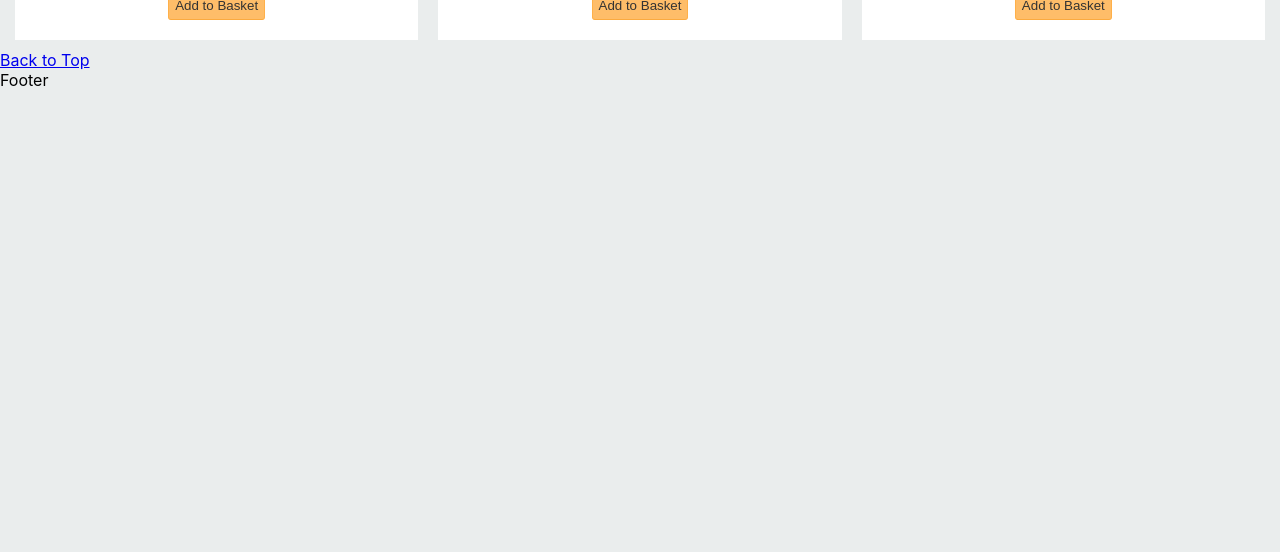
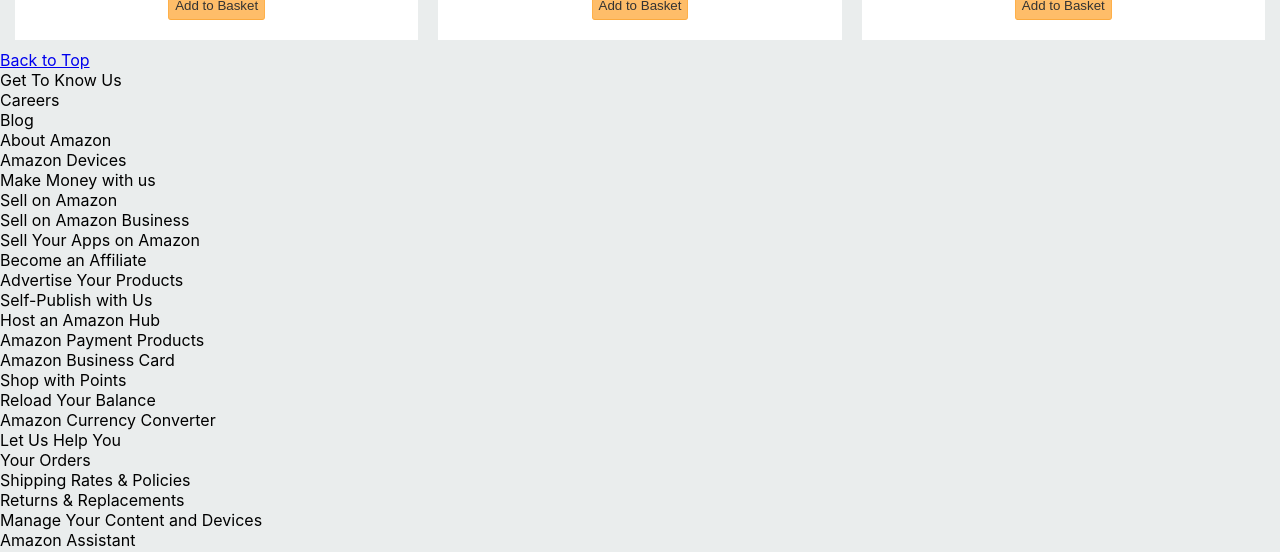
Before and after one commit to HM-8/Amazon-Clone, a React (Create React App) app: page / in a window 1280 px wide. Shown: the part 1774-2326 px from the top of the page. Before the commit the page ends 1864 px from the top, so only its background shows below. Built offline with nearby package versions, Linux system fonts and the light colour scheme; no server answers.

Commit message:
Update Footer.js

```diff
--- a/src/Components/Footer.js
+++ b/src/Components/Footer.js
@@ -1,12 +1,47 @@
-import React from 'react'
-import "../css/Footer.css"
+import React from "react";
+import "../css/Footer.css";
 
 function Footer() {
-    return (
-        <div>
-           Footer
-        </div>
-    )
+	return (
+		<div className="footer">
+			<div className="footer__1">
+				<div className="footer__title">Get To Know Us</div>
+				<p>Careers</p>
+				<p>Blog</p>
+				<p>About Amazon</p>
+				<p>Amazon Devices</p>
+			</div>
+
+			<div className="footer__2">
+				<div className="footer__title">Make Money with us</div>
+				<p>Sell on Amazon</p>
+				<p>Sell on Amazon Business</p>
+				<p>Sell Your Apps on Amazon</p>
+				<p>Become an Affiliate</p>
+				<p>Advertise Your Products</p>
+				<p>Self-Publish with Us</p>
+				<p>Host an Amazon Hub</p>
+			</div>
+
+			<div className="footer__3">
+            <div className="footer__title">Amazon Payment Products</div>
+				<p>Amazon Business Card</p>
+				<p>Shop with Points</p>
+				<p>Reload Your Balance</p>
+				<p>Amazon Currency Converter</p>
+            </div>
+
+			<div className="footer__4">
+            <div className="footer__title">Let Us Help You</div>
+				<p>Your Orders</p>
+				<p>Shipping Rates & Policies</p>
+				<p>Returns & Replacements</p>
+				<p>Manage Your Content and Devices</p>
+				<p>Amazon Assistant</p>
+				<p>Help</p>
+            </div>
+		</div>
+	);
 }
 
-export default Footer
+export default Footer;
```
